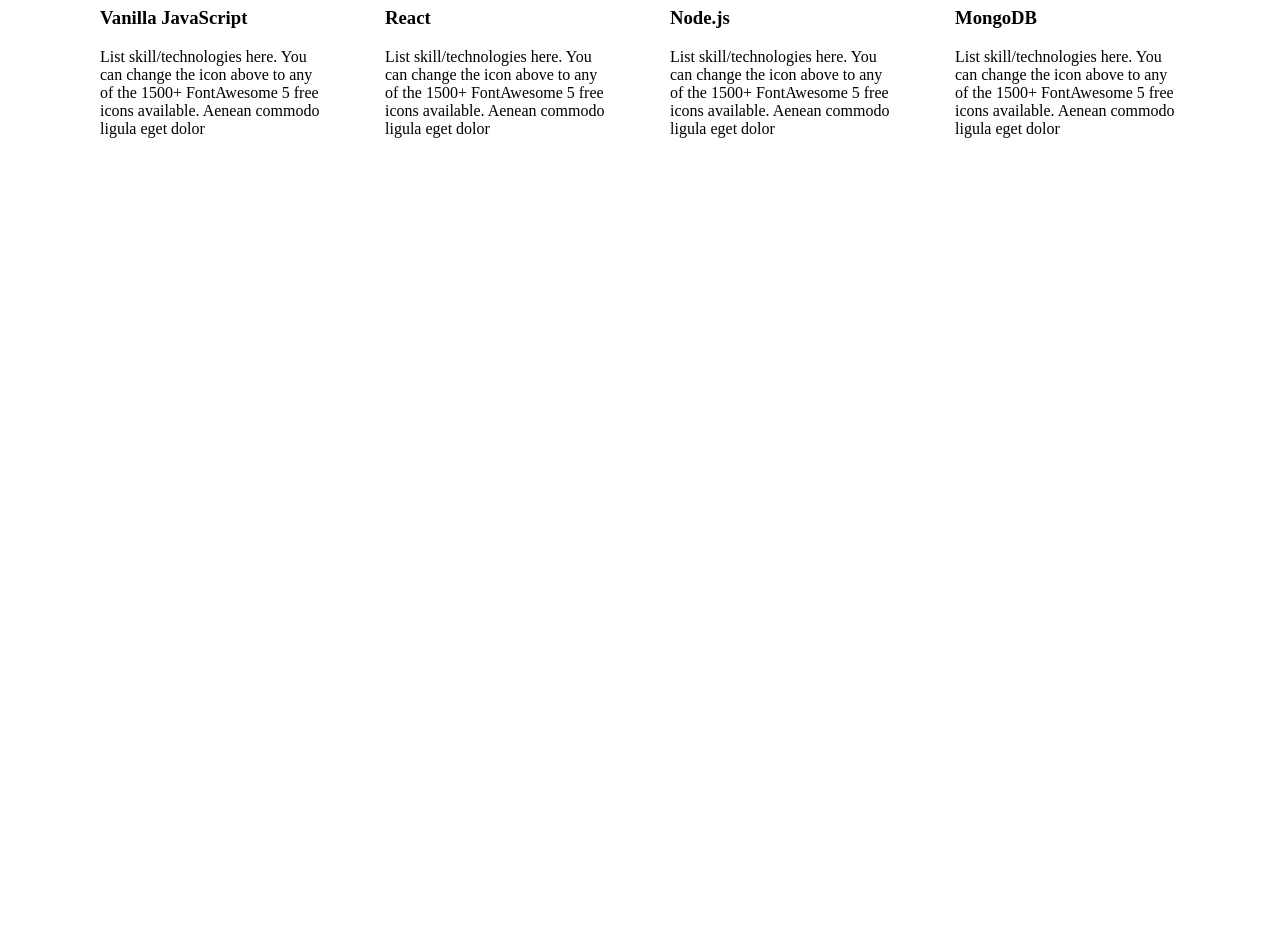
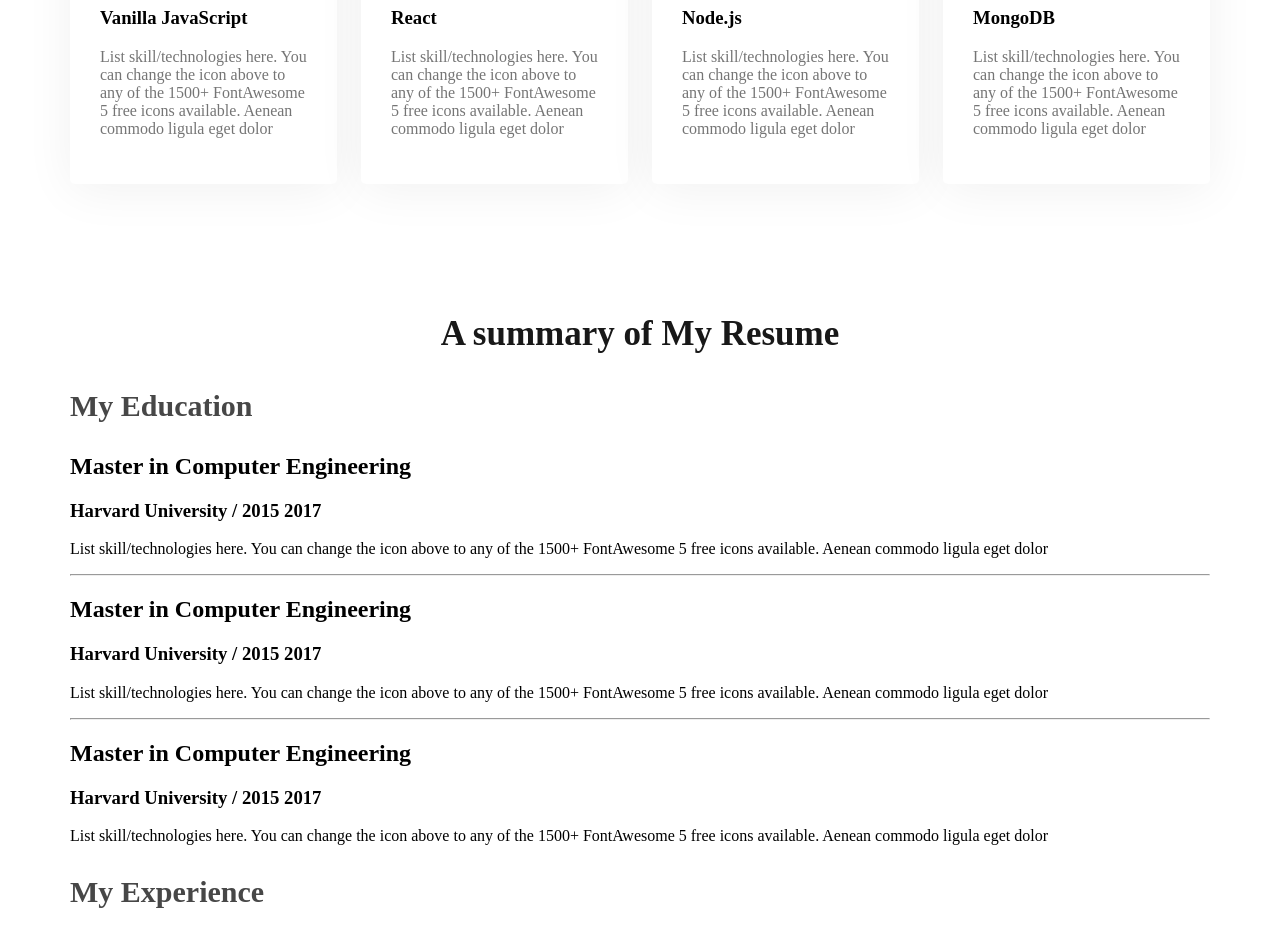
Before and after one commit to dipu-37/webdeveloper-portfolio, a plain HTML site: page index.html in a window 1280 px wide. Shown: the part 1811-2750 px from the top of the page. Before the commit the page ends 2003 px from the top, so only its background shows below. Drawn offline with Linux system fonts and the light colour scheme.

Commit message:
resume content add 5-6

```diff
--- a/index.html
+++ b/index.html
@@ -122,6 +122,58 @@
                     </div>
                 </div>
         </section>
+        <!-- resume section  -->
+        <section >
+            <h3 class="section-title">A summary of My Resume</h3>
+            <div class="resume-container">
+                <!-- .resume-column*2>h3.resume-column-title -->
+
+                <div class="resume-column">
+                    <h3 class="resume-column-title">My Education</h3>
+
+                    <div class="resume-item">
+                        <h2 class="resume-item-title">Master in Computer Engineering</h2>
+                        <h3 class="resume-item-institute">Harvard University / 2015 2017</h3>
+                        <p class="resume-item-description">List skill/technologies here. You can change the icon above
+
+                            to any of the 1500+ FontAwesome 5 free icons available. Aenean
+                            commodo ligula eget dolor</p>
+                    </div>
+                    <hr>
+                    <div class="resume-item">
+                        <h2 class="resume-item-title">Master in Computer Engineering</h2>
+                        <h3 class="resume-item-institute">Harvard University / 2015 2017</h3>
+                        <p class="resume-item-description">List skill/technologies here. You can change the icon above
+
+                            to any of the 1500+ FontAwesome 5 free icons available. Aenean
+                            commodo ligula eget dolor</p>
+                    </div>
+                    <hr>
+                    <div class="resume-item">
+                        <h2 class="resume-item-title">Master in Computer Engineering</h2>
+                        <h3 class="resume-item-institute">Harvard University / 2015 2017</h3>
+                        <p class="resume-item-description">List skill/technologies here. You can change the icon above
+
+                            to any of the 1500+ FontAwesome 5 free icons available. Aenean
+                            commodo ligula eget dolor</p>
+                    </div>
+
+                </div>
+
+                <div class="resume-column">
+                    <h3 class="resume-column-title">My Experience</h3>
+
+                    <div class="resume-item">
+                        <h2 class="resume-item-title"></h2>
+                        <h3 class="resume-item-institute"></h3>
+                        <p class="resume-item-description"></p>
+                    </div>
+
+                </div>
+
+            </div>
+        </section>
+
     </main>
     <footer>
 
--- a/styles/portfolio.css
+++ b/styles/portfolio.css
@@ -100,6 +100,9 @@ nav{
  max-width: 1140px;
  margin: 0 auto;
  }
+ main section{
+   margin-top: 130px;
+ }
  .about-info-container{
    display: flex;
    justify-content: space-around;
@@ -128,14 +131,27 @@ text-align: center;
 }
 .skill-container{
    display: flex;
+   gap: 24px;
 }
 .skill{
    padding: 30px;
-   gap: 24px;
+   border-radius: 5px;
+   background: #fff;
+   box-shadow: 0px 6px 50px 0px rgba(0, 0, 0, 0.06);
+
 }
 .skill-title{
 
 }
 .skill-description{
+   color: #757575;
+}
 
+/* resume section style */
+
+.resume-column-title{
+
+   color: #474747;
+   font-size: 30px;
+   font-weight: 700;
 }
```
